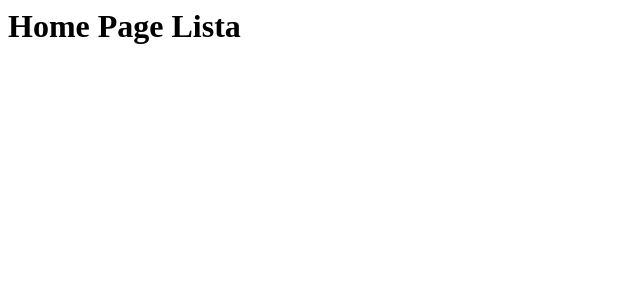
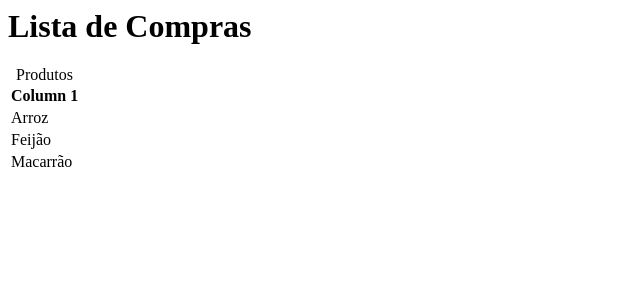
Before and after one commit to lucasmeira/suaeconomia, a Django app: page /lista/ in a window 1280 px wide. Shown: the top 300 px of the page, without its empty margins (0-640 px from the left). Run offline with Django 3.2, Linux system fonts and the light colour scheme.

Commit message:
Modificação no tamplate e model da lista

```diff
--- a/lista/models.py
+++ b/lista/models.py
@@ -3,3 +3,6 @@
 from django.db import models
 
 # Create your models here.
+
+class Produto(models.Model):
+	pass
--- a/lista/templates/lista/index.html
+++ b/lista/templates/lista/index.html
@@ -1 +1,21 @@
-<h1>Home Page Lista</h1>
+<h1>Lista de Compras</h1>
+<table>
+	<caption>Produtos</caption>
+	<thead>
+		<tr>
+			<th>Column 1</th>
+		</tr>
+	</thead>
+	<tbody>
+		<tr>
+			<td>Arroz</td>
+		</tr>
+		<tr>
+			<td>Feijão</td>
+		</tr>
+		<tr>
+			<td>Macarrão</td>
+		</tr>
+	</tbody>
+
+</table>
```
Also changed, not shown: 1 other file.
